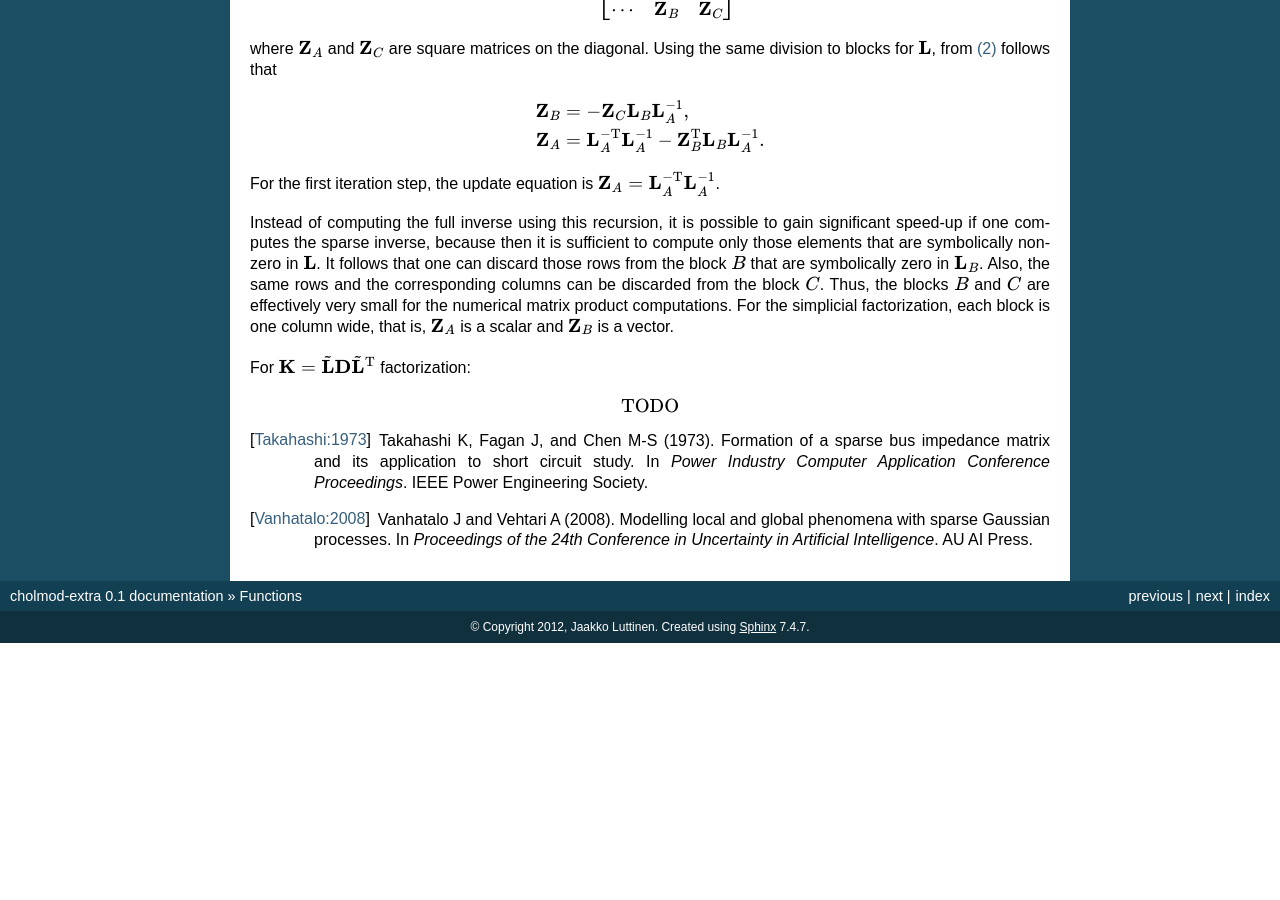
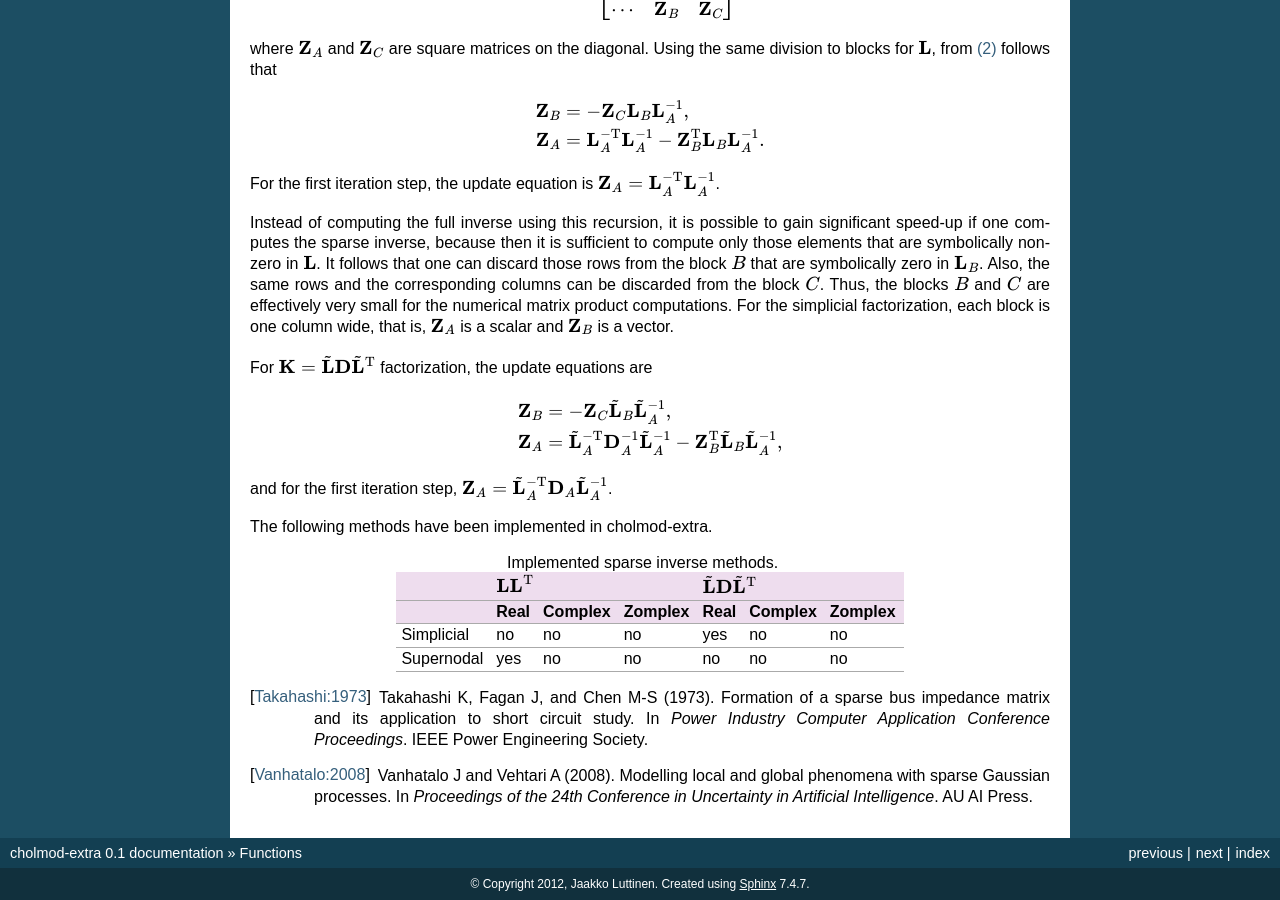
Before and after one commit to jluttine/cholmod-extra, a Sphinx documentation site: the page built from Docs/source/functions.rst, in a window 1280 px wide and 900 px high, scrolled down 1004 px. Built offline with Sphinx 7.4.7, drawn with Linux system fonts in a browser that asks for light colours; pages that are not in the unit, such as notebooks, are missing from menus; before the commit the page ends 1647 px from its top, so only the background shows below that.

Commit message:
Added a table of implemented sparse inverse methods in the documentation.

```diff
--- a/Docs/source/functions.rst
+++ b/Docs/source/functions.rst
@@ -112,11 +112,55 @@ factorization, each block is one column wide, that is,
 :math:`\mathbf{Z}_A` is a scalar and :math:`\mathbf{Z}_B` is a vector.
 
 For :math:`\mathbf{K} = \tilde{\mathbf{L}} \mathbf{D}
-\tilde{\mathbf{L}}^{\mathrm{T}}` factorization:
+\tilde{\mathbf{L}}^{\mathrm{T}}` factorization, the update equations
+are
 
 .. math::
 
-   \text{TODO}
+   \mathbf{Z}_B &= - \mathbf{Z}_C \tilde{\mathbf{L}}_B
+   \tilde{\mathbf{L}}^{-1}_A,
+   \\
+   \mathbf{Z}_A &=
+   \tilde{\mathbf{L}}^{-\mathrm{T}}_{A} \mathbf{D}^{-1}_A
+   \tilde{\mathbf{L}}^{-1}_A -
+   \mathbf{Z}^{\mathrm{T}}_B \tilde{\mathbf{L}}_B
+   \tilde{\mathbf{L}}^{-1}_A,
+
+and for the first iteration step, :math:`\mathbf{Z}_A =
+\tilde{\mathbf{L}}^{-\mathrm{T}}_{A} \mathbf{D}_A
+\tilde{\mathbf{L}}^{-1}_A`.
+
+
+The following methods have been implemented in cholmod-extra.
+
+..
+   ========== ==== ======= ======= ==== ======= =======
+   a                   LL                   LDL
+   ---------- -------------------- --------------------
+   b          Real Complex Zomplex Real Complex Zomplex
+   ========== ==== ======= ======= ==== ======= =======
+   Simplicial no   no      no      yes  no      no
+   Supernodal yes  no      no      no   no      no
+   ========== ==== ======= ======= ==== ======= =======
+
+.. daksjl
+   tabularcolumns:: |r|r|r|r|r|r|r|
+
+.. table:: Implemented sparse inverse methods.
+
+   +------------+------+---------+---------+------+---------+---------+
+   |            | :math:`\mathbf{LL}       | :math:`\tilde{\mathbf{L}}|
+   |            | ^{\mathrm{T}}`           | \mathbf{D}               |
+   |            |                          | \tilde{\mathbf{L}}       |
+   |            |                          | ^{\mathrm{T}}`           |
+   +------------+------+---------+---------+------+---------+---------+
+   |            | Real | Complex | Zomplex | Real | Complex | Zomplex |
+   +============+======+=========+=========+======+=========+=========+
+   | Simplicial | no   | no      | no      | yes  | no      | no      |
+   +------------+------+---------+---------+------+---------+---------+
+   | Supernodal | yes  | no      | no      | no   | no      | no      |
+   +------------+------+---------+---------+------+---------+---------+
+
 
 .. [Takahashi:1973] Takahashi K, Fagan J, and Chen M-S
                     (1973). Formation of a sparse bus impedance matrix
--- a/Docs/source/index.rst
+++ b/Docs/source/index.rst
@@ -13,4 +13,3 @@ Welcome to cholmod-extra's documentation!
    install
    functions
    license
-   bibliography
```
